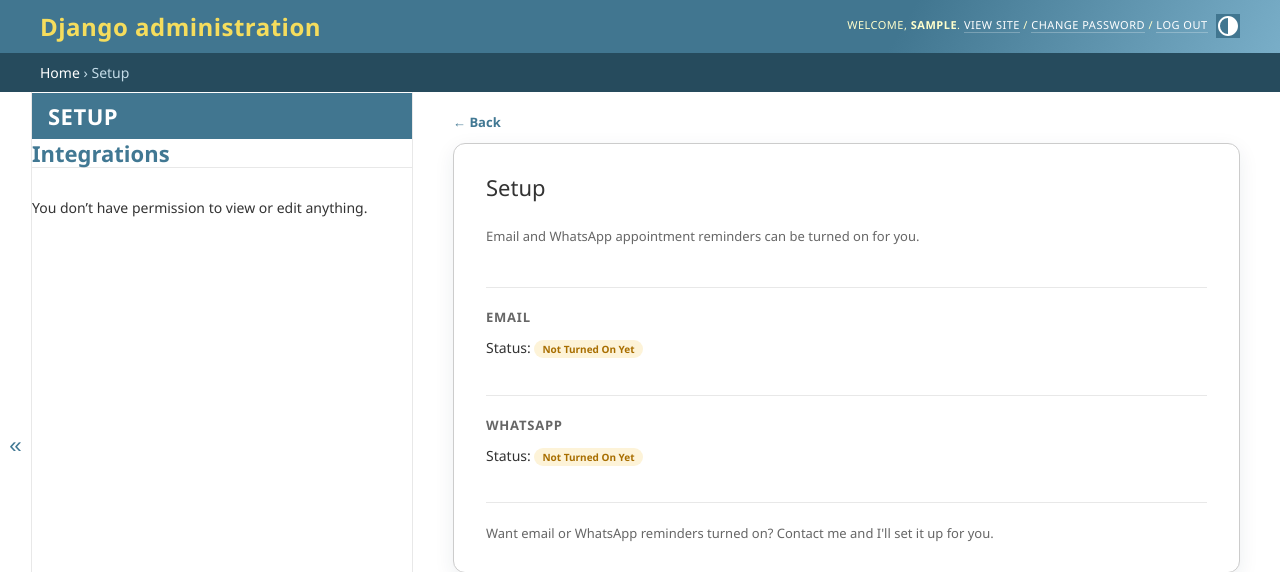
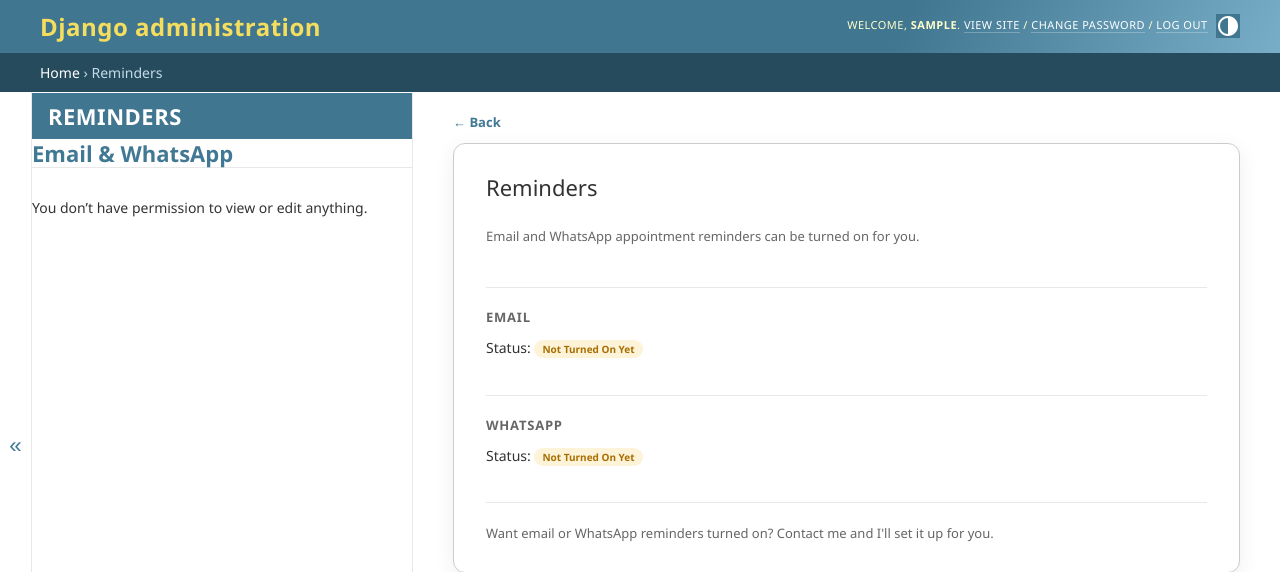
Before and after one commit to dharmveer18/Bookly, a Django app: page /setup/ in a window 1280 px wide. Shown: the top 572 px of the page. Run offline with Django 5.2, Linux system fonts and the light colour scheme; the visitor is signed in with stand-in values (Sample User, id 1); lists and menus that the app fills with data are empty.

Commit message:
Hide Users from admin, rename Setup to Reminders
Unregisters django.contrib.auth's User model (Group was already
unregistered) so the whole "Authentication and Authorization" section
disappears from the sidebar and dashboard - only one person uses this
app, and there's no admin-facing reason to expose account management.

Renamed the Setup page/section to "Reminders" throughout (page title,
heading, sidebar caption), and the sidebar link under it now reads
"Email & WhatsApp" instead of the generic "Integrations" - names the
two channels it actually configures.

Co-Authored-By: Claude Sonnet 5 <noreply@anthropic.com>

```diff
--- a/bookings/admin.py
+++ b/bookings/admin.py
@@ -1,6 +1,6 @@
 from django import forms
 from django.contrib import admin
-from django.contrib.auth.models import Group
+from django.contrib.auth.models import Group, User
 from django.db import models
 from django.http import HttpResponseRedirect
 from django.shortcuts import get_object_or_404, render
@@ -23,6 +23,10 @@ admin.site.unregister(UserSocialAuth)
 admin.site.unregister(Nonce)
 admin.site.unregister(Association)
 admin.site.unregister(Group)
+# hides the whole "Authentication and Authorization" section (only one
+# person uses this app - if you need to manage users later, do it via
+# `manage.py shell` or re-register this).
+admin.site.unregister(User)
 
 admin.site.site_header = "Bookly"
 admin.site.site_title = "Bookly Admin"
--- a/bookings/views.py
+++ b/bookings/views.py
@@ -6,7 +6,7 @@ from django.shortcuts import render
 def setup_view(request):
     context = {
         **admin.site.each_context(request),
-        "title": "Setup",
+        "title": "Reminders",
         "email_configured": bool(settings.EMAIL_HOST_USER and settings.EMAIL_HOST_PASSWORD),
         "whatsapp_configured": bool(
             settings.WHATSAPP_ACCESS_TOKEN and settings.WHATSAPP_PHONE_NUMBER_ID
--- a/templates/admin/nav_sidebar.html
+++ b/templates/admin/nav_sidebar.html
@@ -6,10 +6,10 @@
          aria-label="{% translate 'Filter navigation items' %}">
   <div class="module">
     <table>
-      <caption><a href="{% url 'bookings_setup' %}" class="section">Setup</a></caption>
+      <caption><a href="{% url 'bookings_setup' %}" class="section">Reminders</a></caption>
       <tbody>
         <tr class="model-setup">
-          <th scope="row"><a href="{% url 'bookings_setup' %}">Integrations</a></th>
+          <th scope="row"><a href="{% url 'bookings_setup' %}">Email &amp; WhatsApp</a></th>
         </tr>
       </tbody>
     </table>
--- a/templates/admin/setup.html
+++ b/templates/admin/setup.html
@@ -6,7 +6,7 @@
 <a class="back-link" href="javascript:void(0);" onclick="history.back();">&larr; Back</a>
 <div class="unified-card">
     <div class="details-header">
-        <h1>Setup</h1>
+        <h1>Reminders</h1>
     </div>
     <p class="setup-intro">
         Email and WhatsApp appointment reminders can be turned on for you.
```
